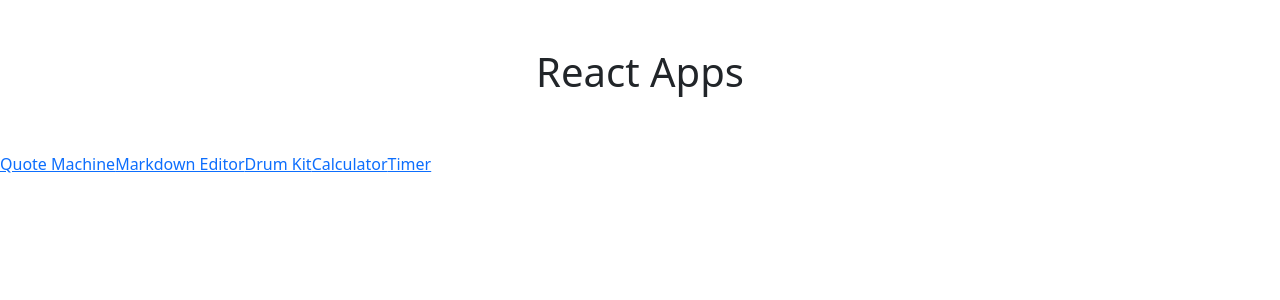
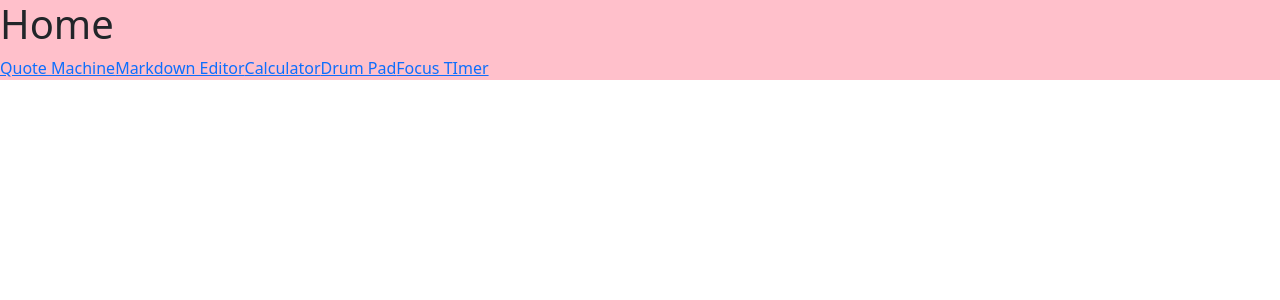
Before and after one commit to cmcgrath454/fcc-front-end-libraries, a React (Create React App) app: page /calculator in a window 1280 px wide. Shown: the top 300 px of the page. Built offline with nearby package versions, Linux system fonts and the light colour scheme.

Commit message:
changed routing to pass state through comp tree

```diff
--- a/package.json
+++ b/package.json
@@ -1,6 +1,6 @@
 {
 	"name": "fcc-front-end-libraries",
-	"homepage": "https://cmcgrath454.github.io/fcc-front-end-libraries",
+	"homepage": "https://cmcgrath454.github.io/fcc-front-end-libraries/",
 	"version": "0.1.0",
 	"private": true,
 	"dependencies": {
--- a/src/App.js
+++ b/src/App.js
@@ -1,16 +1,29 @@
+import { HashRouter, Route, Routes } from 'react-router-dom';
+import { useState } from 'react';
 import './styles/App.scss';
-import Navbar from './Navbar';
+import QuoteApp from './quote-app/QuoteApp';
+import Home from './Home';
+import MarkdownApp from './markdown-app/MarkdownApp';
+import CalculatorApp from './calculator-app/CalculatorApp';
+import DrumApp from './drum-app/DrumApp';
+import TimerApp from './timer-app/TimerApp';
 
 function App() {
+	const [bgColor, setBgColor] = useState('pink');
+
 	return (
-		<>
-			<Navbar header='React Apps' />
-			<a href={process.env.PUBLIC_URL + '/#/quote-machine'}>Quote Machine</a>
-			<a href={process.env.PUBLIC_URL + '/#/markdown-editor'}>Markdown Editor</a>
-			<a href={process.env.PUBLIC_URL + '/#/drums'}>Drum Kit</a>
-			<a href={process.env.PUBLIC_URL + '/#/calculator'}>Calculator</a>
-			<a href={process.env.PUBLIC_URL + '/#/timer'}>Timer</a>
-		</>
+		<div id='app' style={{ backgroundColor: bgColor }}>
+			<HashRouter basename='/'>
+				<Routes>
+					<Route exact path='/' element={<Home />} />
+					<Route path='/quote-machine' element={<QuoteApp setBgColor={setBgColor} />} />
+					<Route path='/markdown' element={<MarkdownApp setBgColor={setBgColor} />} />
+					<Route path='/calculator' element={<CalculatorApp setBgColor={setBgColor} />} />
+					<Route path='/drum-pad' element={<DrumApp setBgColor={setBgColor} />} />
+					<Route path='/focus-timer' element={<TimerApp setBgColor={setBgColor} />} />
+				</Routes>
+			</HashRouter>
+		</div>
 	);
 }
 
--- /dev/null
+++ b/src/Home.js
@@ -0,0 +1,14 @@
+function Home() {
+	return (
+		<div>
+			<h1>Home</h1>
+			<a href={process.env.PUBLIC_URL + '/#/quote-machine'}>Quote Machine</a>
+			<a href={process.env.PUBLIC_URL + '/#/markdown'}>Markdown Editor</a>
+			<a href={process.env.PUBLIC_URL + '/#/calculator'}>Calculator</a>
+			<a href={process.env.PUBLIC_URL + '/#/drum-pad'}>Drum Pad</a>
+			<a href={process.env.PUBLIC_URL + '/#/focus-timer'}>Focus TImer</a>
+		</div>
+	);
+}
+
+export default Home;
--- a/src/index.js
+++ b/src/index.js
@@ -1,61 +1,10 @@
 import React from 'react';
 import ReactDOM from 'react-dom/client';
 import reportWebVitals from './reportWebVitals';
-import { createHashRouter, RouterProvider, useRouteError } from 'react-router-dom';
 import App from './App';
-import QuoteApp from './quote-app/QuoteApp';
-import MarkdownApp from './markdown-app/MarkdownApp';
-import DrumApp from './drum-app/DrumApp';
-import CalculatorApp from './calculator-app/CalculatorApp';
-import TimerApp from './timer-app/TimerApp';
-
-const router = createHashRouter([
-	{
-		id: 'root',
-		path: '/',
-		element: <App />,
-		errorElement: <ErrorBoundary />,
-	},
-	{
-		path: '/quote-machine',
-		element: <QuoteApp />,
-		errorElement: <ErrorBoundary />,
-	},
-	{
-		path: '/markdown-editor',
-		element: <MarkdownApp />,
-		errorElement: <ErrorBoundary />,
-	},
-	{
-		path: '/drums',
-		element: <DrumApp />,
-		errorElement: <ErrorBoundary />,
-	},
-	{
-		path: '/calculator',
-		element: <CalculatorApp />,
-		errorElement: <ErrorBoundary />,
-	},
-	{
-		path: '/timer',
-		element: <TimerApp />,
-		errorElement: <ErrorBoundary />,
-	},
-]);
-
-function ErrorBoundary() {
-	let error = useRouteError();
-	console.error(error);
-	// Uncaught ReferenceError: path is not defined
-	return <div>Error in console!</div>;
-}
 
 const root = ReactDOM.createRoot(document.getElementById('root'));
-root.render(
-	<React.StrictMode>
-		<RouterProvider router={router} />
-	</React.StrictMode>
-);
+root.render(<App />);
 
 // If you want to start measuring performance in your app, pass a function
 // to log results (for example: reportWebVitals(console.log))
```
